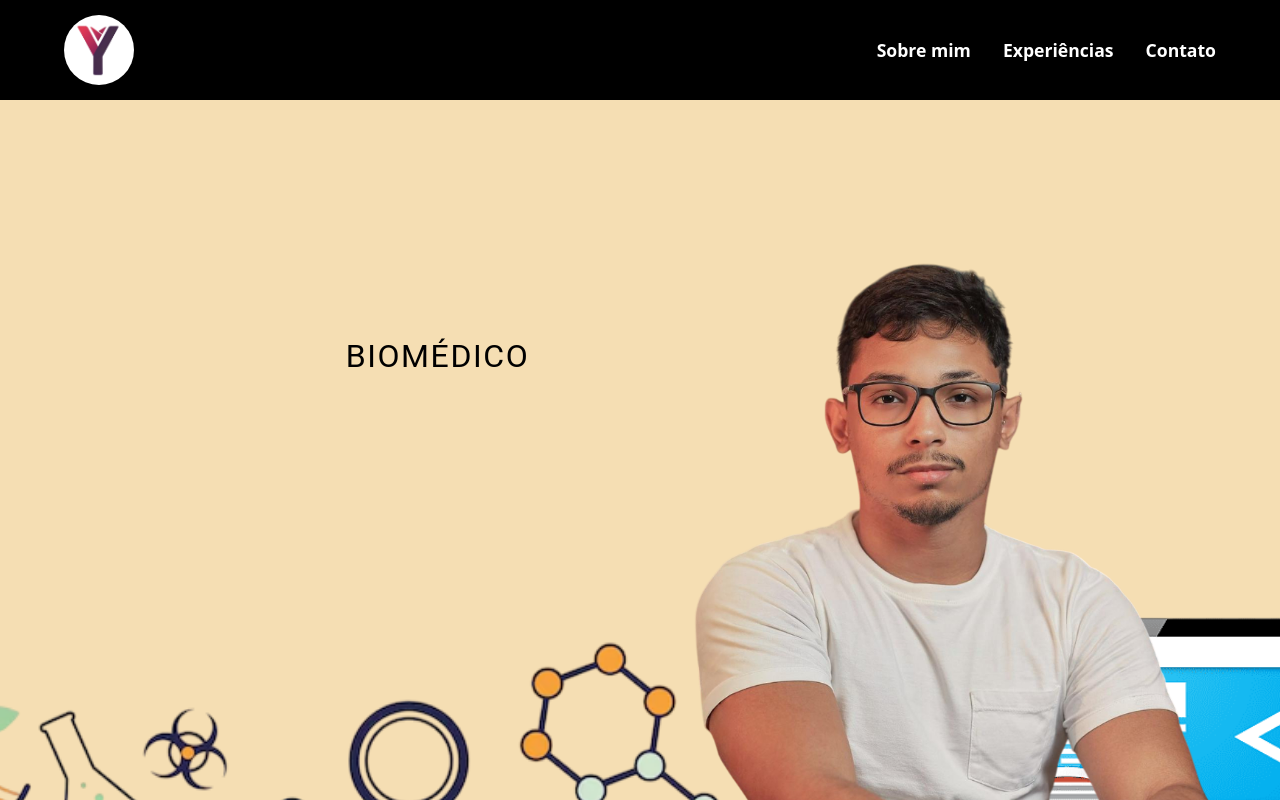
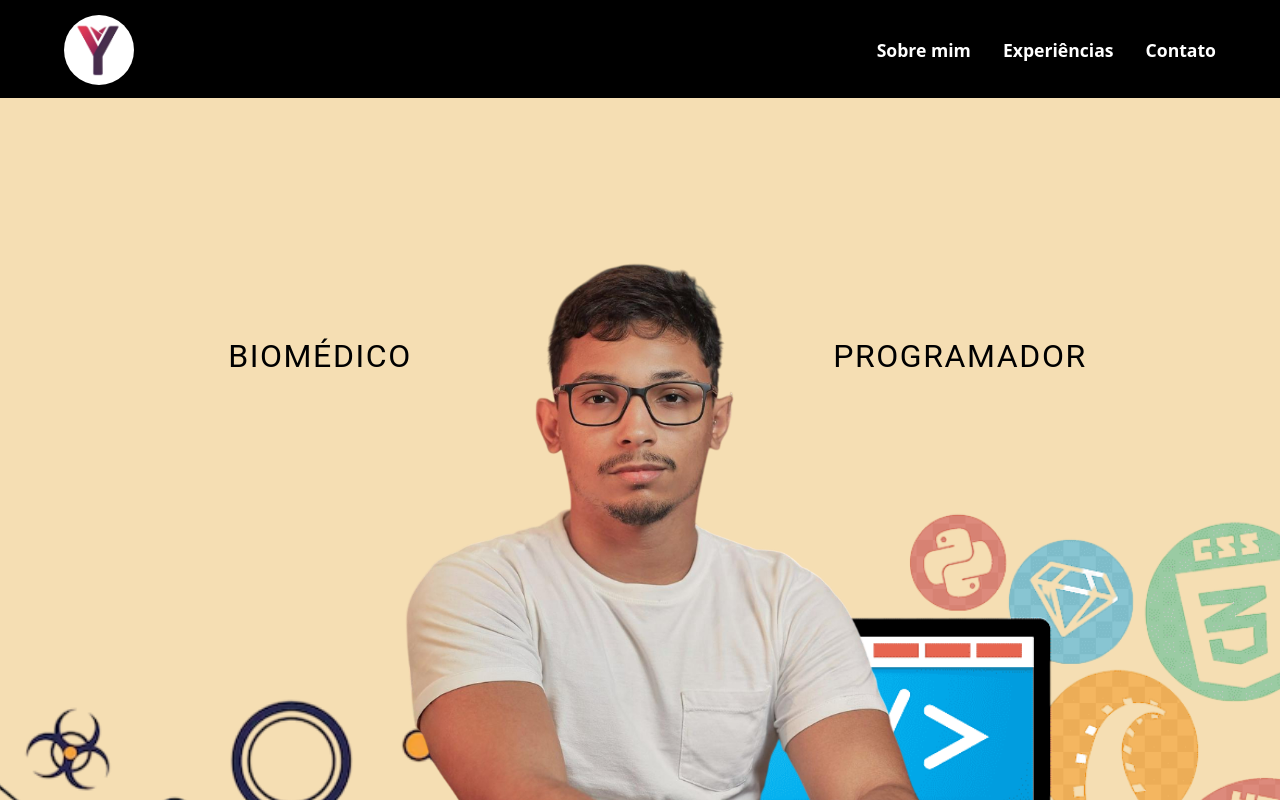
Before and after one commit to YlsonSantos/Portfolio_Ylson, a React (Vite) app: page / in a window 1280 px wide. Built offline with nearby package versions, Linux system fonts and the light colour scheme.

Commit message:
correção do home

```diff
--- a/src/styles/Home.css
+++ b/src/styles/Home.css
@@ -1,22 +1,25 @@
-body {
-  margin: 0;
-  padding: 0;
-  width: 100%;
-  height: 100%;
-  overflow-x: hidden;
-  background-color: white;
-  min-height: 100vh;
-  font-family: 'Segoe UI', Tahoma, Geneva, Verdana, sans-serif;
+.home {
+  margin-top: 100px;
+  height: calc(100vh - 100px); /* ocupa o restante da tela */
+  width: 100vw;
+  position: relative;
+  display: flex;
+  flex-direction: row;
+  overflow: hidden;
+  border-bottom: 1px solid black;
+  box-shadow: 0 2px 10px rgba(0, 0, 0, 0.4);
+  z-index: 1;
+  margin-left: 0;
 }
+
 
 .home {
   margin-top: 98px;
   position: relative;
   display: flex;
   flex-direction: row;
-  width: 1950px;
+  width: 100%;
   height: 890px;
-  margin-left: -50px;
   overflow: hidden;
   border-bottom: 1px solid black;
   box-shadow: 0 2px 10px rgba(0, 0, 0, 0.4);
--- a/src/styles/Medias.css
+++ b/src/styles/Medias.css
@@ -493,3 +493,5 @@
     height: 8px !important;
   }
 }
+
+/* Home */
--- a/src/styles/Navbar.css
+++ b/src/styles/Navbar.css
@@ -1,15 +1,14 @@
 .navbar {
-  position: fixed;  /* importante fixar no topo */
+  position: fixed;
   top: 0;
   left: 0;
   width: 100%;
-  height: 100px; /* força altura fixa */
+  height: 100px;
   background-color: black;
   transition: background-color 0.3s ease;
   display: flex;
   justify-content: center;
-  padding: 0; /* remover padding para altura consistente */
-  z-index: 100;
+  padding: 0;
 }
 
 .navbar-content {
```
